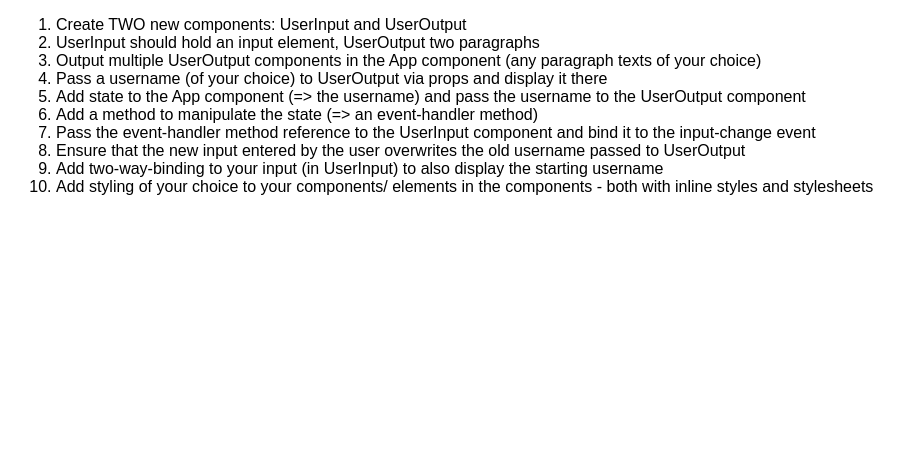
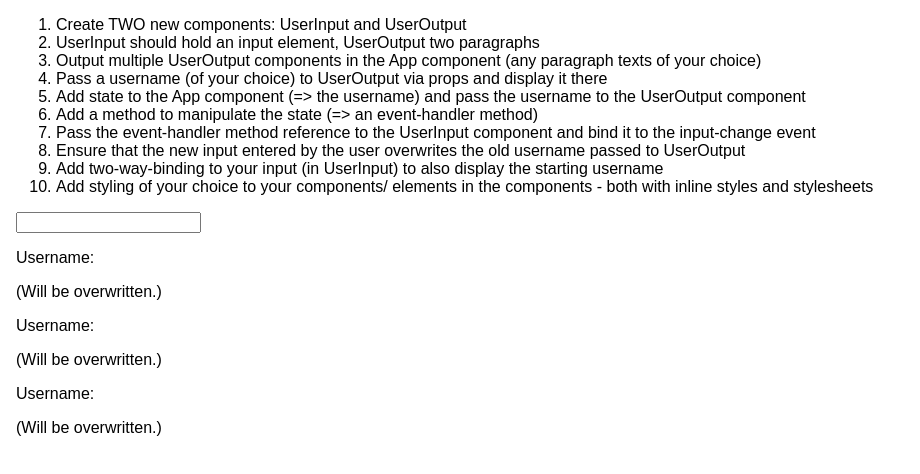
Before and after one commit to JelenaMarjanovic/base-syntax-assignment, a React (Create React App) app: page / in a window 1280 px wide. Shown: the top 474 px of the page, without its empty margins (0-920 px from the left). Built offline with nearby package versions, Linux system fonts and the light colour scheme.

Commit message:
Implement custom components

```diff
--- a/src/App.js
+++ b/src/App.js
@@ -1,5 +1,8 @@
 import React, { Component } from 'react';
 import './App.css';
+
+import UserInput from './UserInput/UserInput';
+import UserOutput from './UserOutput/UserOutput';
 
 class App extends Component {
   render() {
@@ -42,6 +45,11 @@ class App extends Component {
             components - both with inline styles and stylesheets
           </li>
         </ol>
+
+        <UserInput />
+        <UserOutput />
+        <UserOutput />
+        <UserOutput />
       </div>
     );
   }
```
